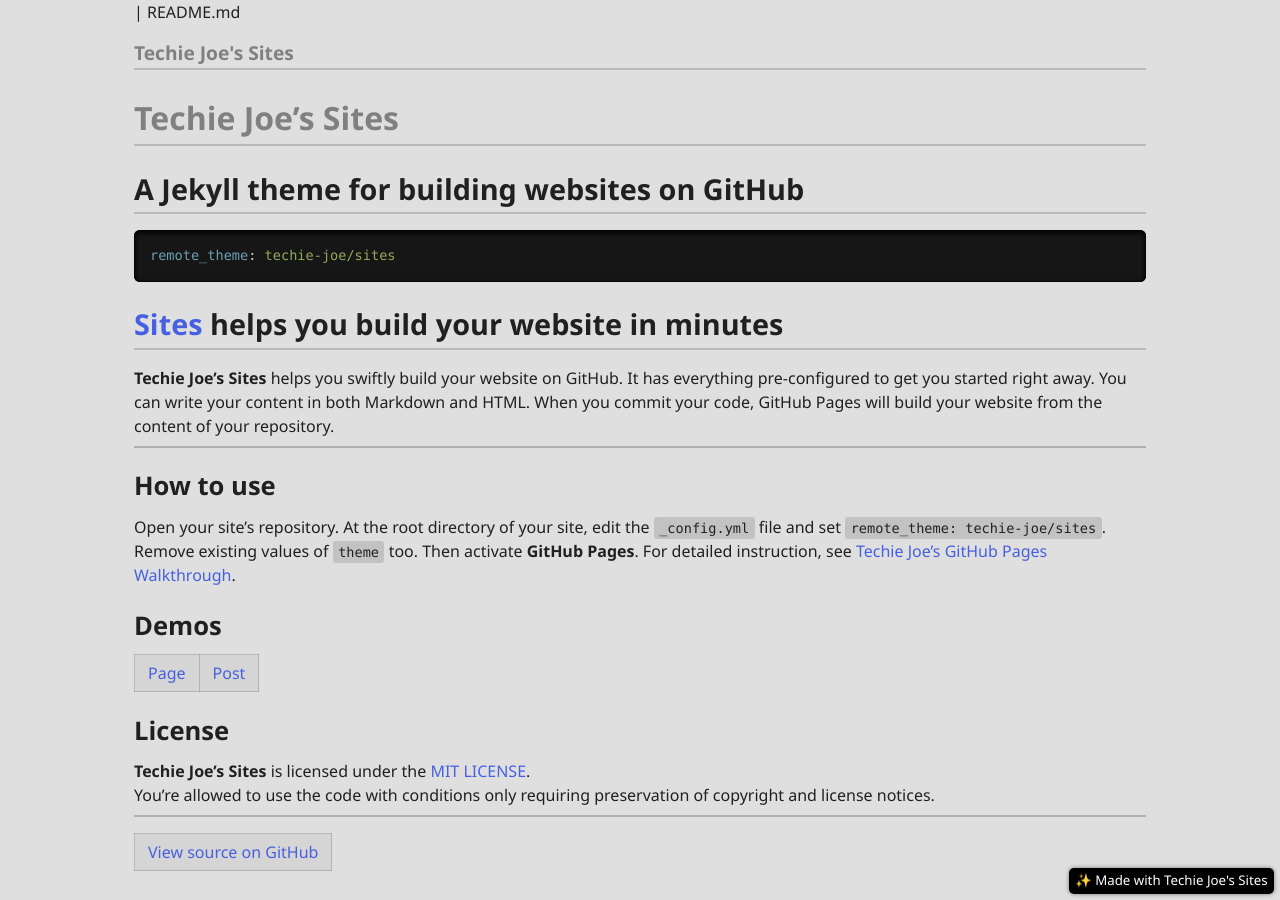
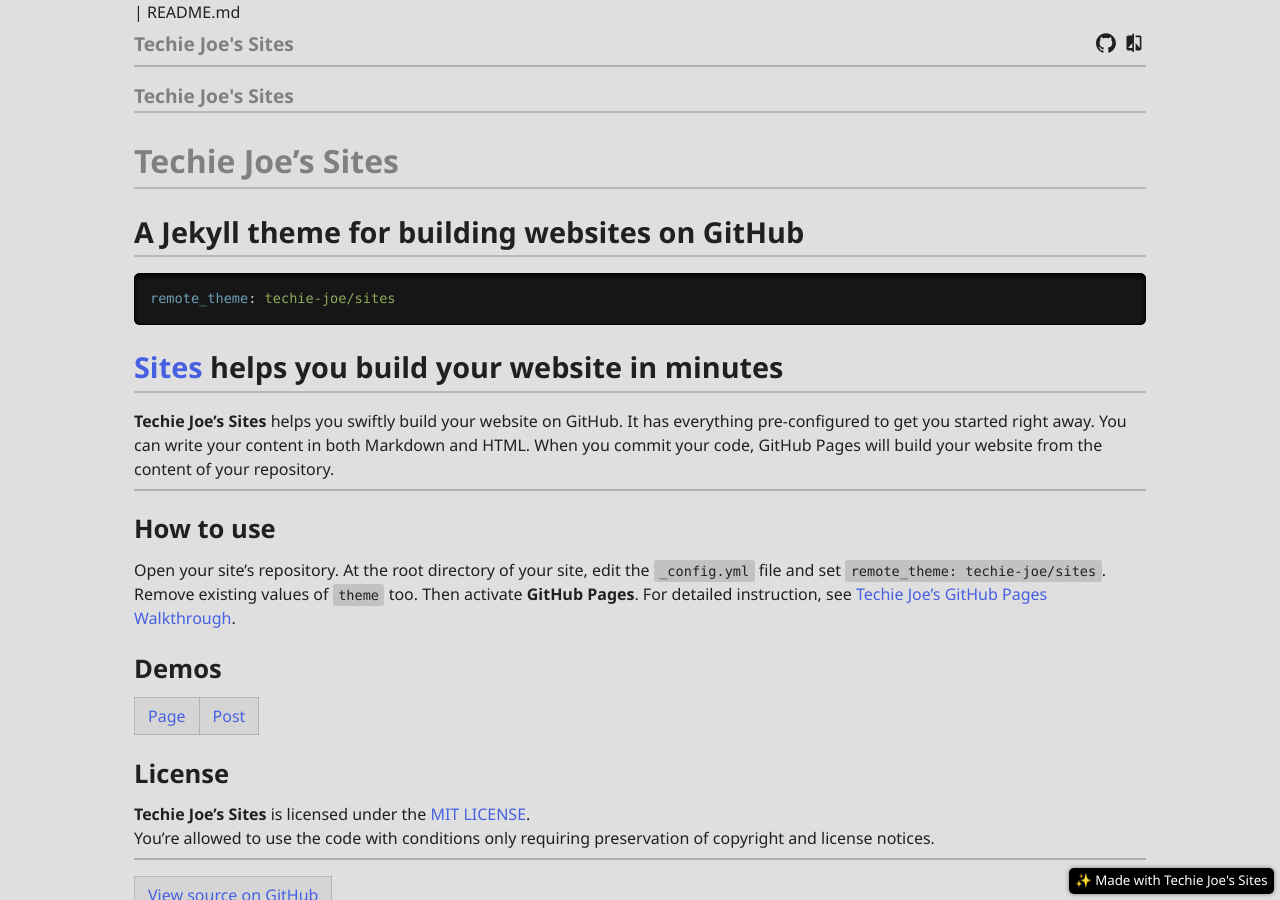
Before and after one commit to techie-joe/sites, a Jekyll site: the page built from README.md, in a window 1280 px wide. Built offline with Jekyll 4.4.1, drawn with Linux system fonts in a browser that asks for light colours; our own code applies the rules of GitHub Pages for plain Markdown files; comment, search, counter and statistics services are not loaded.

Commit message:
Update header.html

```diff
--- a/_includes/header.html
+++ b/_includes/header.html
@@ -1,13 +1,13 @@
 <div>{{ absolute_url }} | {{ page.path }}</div>
+<nav id="_header-bar">
+  <div class="_flex my-2">
+    <div class="_flex-main">{% include title.html %}</div>
+    <div>{% include topmenu.html %}</div>
+  </div>
+  <hr class="mt-0" />
+</nav>
 {% if page.path != '' and page.path != page.name %}
   {% if page.header == 'use-bar' or site.header == 'use-bar' %}
-    <nav id="_header-bar">
-      <div class="_flex my-2">
-        <div class="_flex-main">{% include title.html %}</div>
-        <div>{% include topmenu.html %}</div>
-      </div>
-      <hr class="mt-0" />
-    </nav>
   {% endif %}
 {% endif %}
 {% include title.html %}
```
